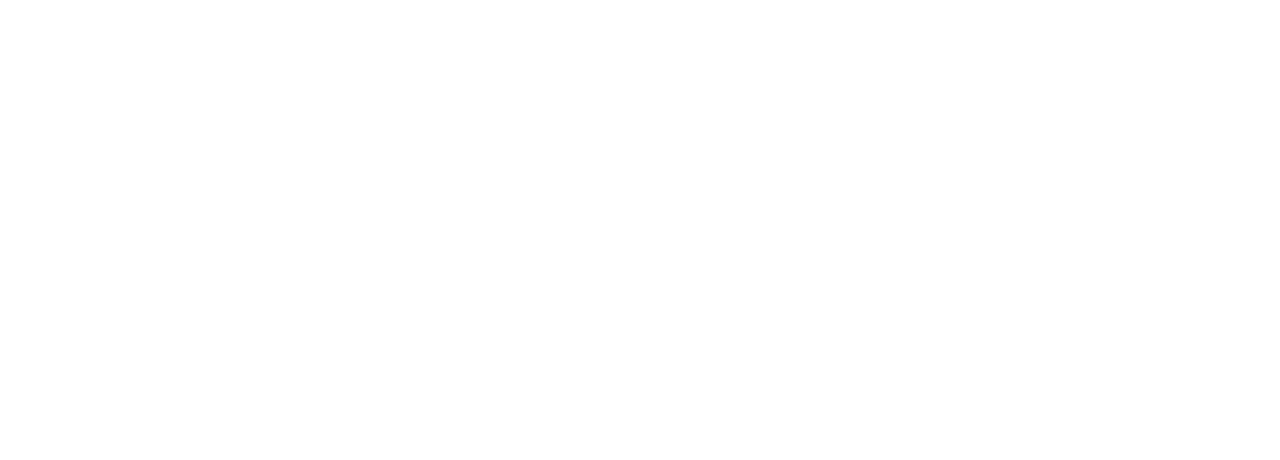
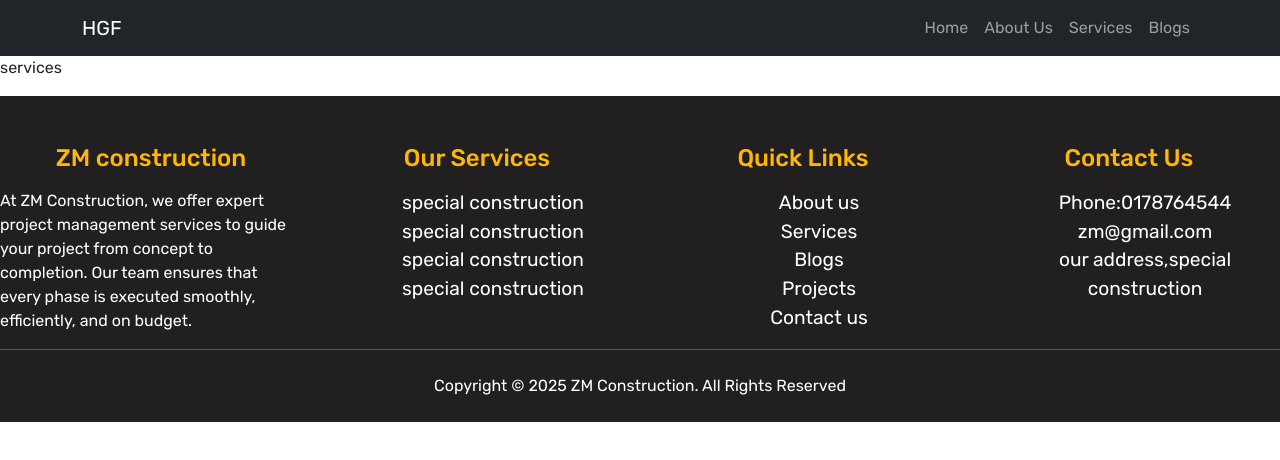
Before and after one commit to maruf6099/const, a React (Vite) app in the folder frontend/: page /services in a window 1280 px wide. Before the commit this address had no page. Shown: the top 460 px of the page. Built offline with nearby package versions, Linux system fonts and the light colour scheme.

Commit message:
Services_Section

```diff
--- a/frontend/src/App.jsx
+++ b/frontend/src/App.jsx
@@ -6,6 +6,7 @@
 import Home from './components/frontend/Home';
 import About from './components/frontend/About';
 import './assets/css/style.scss';
+import Services from './components/frontend/Services';
 
 function App() {
   const [count, setCount] = useState(0)
@@ -16,6 +17,7 @@
         <Routes>
           <Route path='/' element={<Home/>}/>
           <Route path='/about' element={<About/>}/>
+          <Route path='/services' element={<Services/>}/>
         </Routes>
       </BrowserRouter>
 
--- a/frontend/src/components/common/Header.jsx
+++ b/frontend/src/components/common/Header.jsx
@@ -17,7 +17,7 @@
           {/* Navigation Links */}
           <Nav className="ms-auto">
             <Nav.Link as={Link} to="/">Home</Nav.Link>
-            <Nav.Link as={Link} to="/about-us">About Us</Nav.Link>
+            <Nav.Link as={Link} to="/about">About Us</Nav.Link>
             <Nav.Link as={Link} to="/services">Services</Nav.Link>
             <Nav.Link as={Link} to="/blogs">Blogs</Nav.Link>
           </Nav>
--- /dev/null
+++ b/frontend/src/components/frontend/Services.jsx
@@ -0,0 +1,15 @@
+import React from 'react';
+import Header from '../common/Header';
+import Footer from '../common/Footer';
+
+const Services = () => {
+    return (
+        <div>
+            <Header/>
+            <p>services</p>
+            <Footer/>
+        </div>
+    );
+};
+
+export default Services;
```
Also changed, not shown: frontend/src/components/common/Hero.jsx (added).
